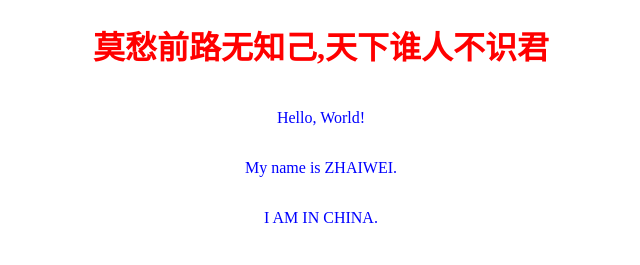
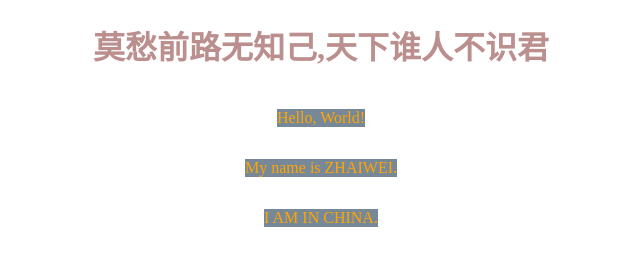
Before and after one commit to ARTHURCHAI/zhaiwei, a plain HTML site: page index.html in a window 1280 px wide. Shown: the part 311-576 px from the top of the page, without its empty margins (319-959 px from the left). Drawn offline with Linux system fonts and the light colour scheme.

Commit message:
Update index.html

```diff
--- a/index.html
+++ b/index.html
@@ -8,14 +8,18 @@
     <title>Test Page</title>
     <style>
       p {
-        color: blue;
+        color: limegreen;
       }
       #one {
         color: yellow;
       }
       .lei {
-        color: red;
+        color: rosybrown;
         margin: 25px;
+      }
+      .hezi {
+        color: orange;
+        background-color: lightslategray;
       }
     </style>
   </head>
```
